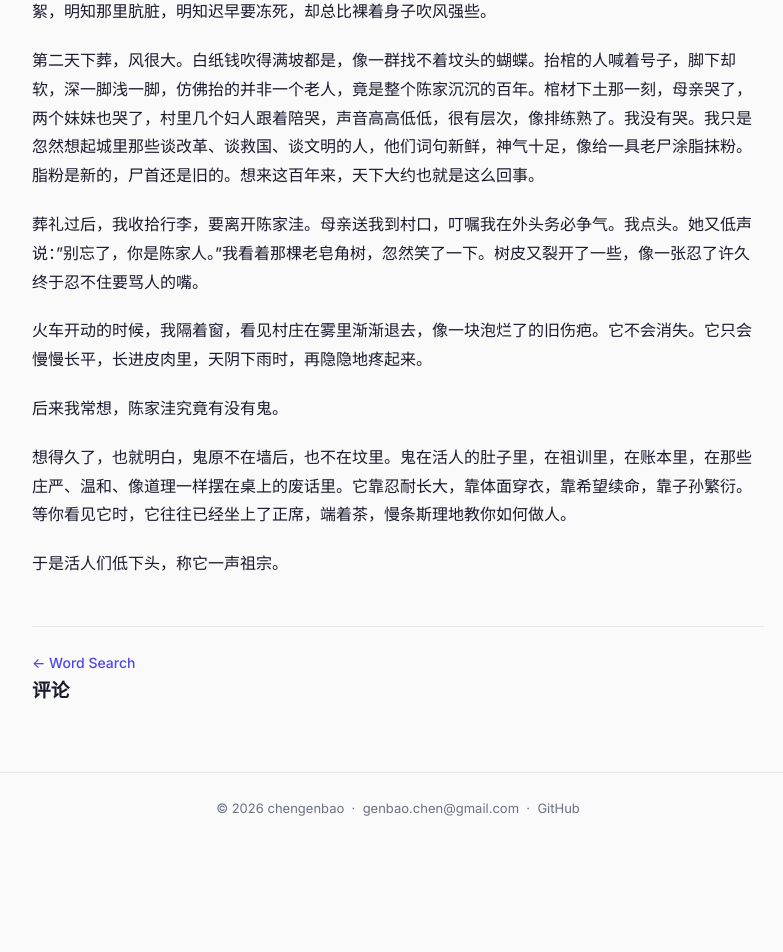
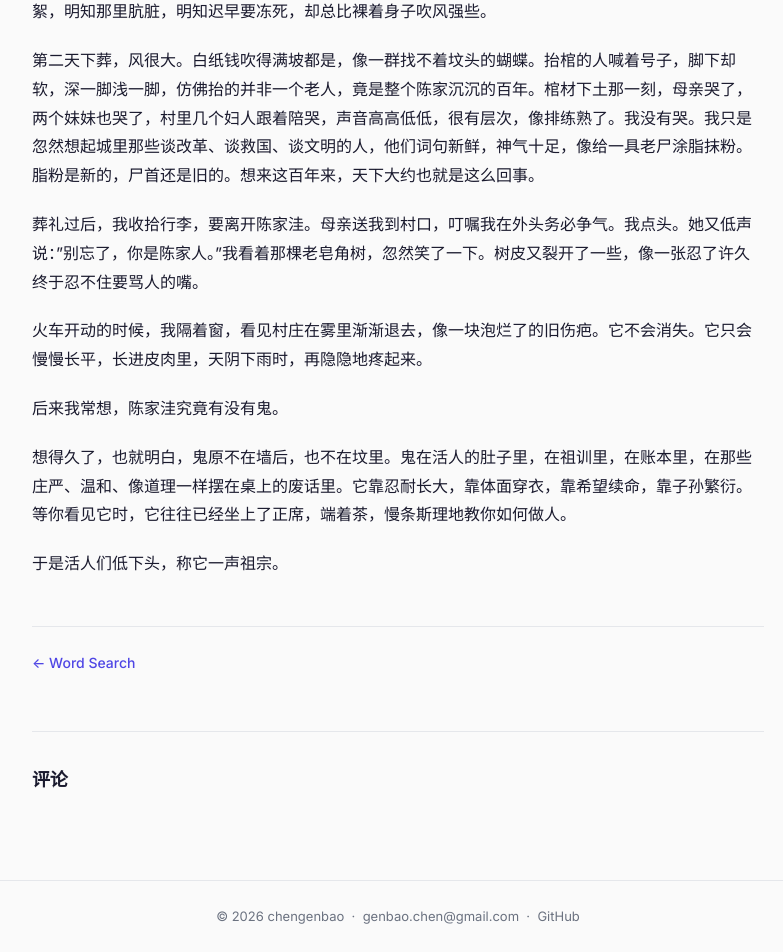
Before and after one commit to chengenbao/chengenbao.github.io, a Jekyll site: the page built from _posts/2026-03-07-bainianhangcun.md, in a window 1280 px wide. Shown: the part 4317-5269 px from the top of the page, without its empty margins (242-1025 px from the left). Built offline with Jekyll 4.4.1, drawn with Linux system fonts in a browser that asks for light colours; comment, search, counter and statistics services are not loaded; before the commit the page ends 5161 px from its top, so only the background shows below that.

Commit message:
feat: add comments section styles

```diff
--- a/_includes/head.html
+++ b/_includes/head.html
@@ -100,6 +100,12 @@ body{font-family:var(--sans);font-size:16px;line-height:1.75;color:var(--text);b
 .blog-card-more{font-size:13px;color:var(--accent);font-weight:500;margin-top:4px}
 @media(max-width:640px){.blog-card-thumb{height:160px}.blog-card-body{padding:16px 20px}.blog-card-title{font-size:17px}}
 
+
+/* Comments */
+.comments-section{margin-top:56px;padding-top:32px;border-top:1px solid var(--border)}
+.comments-title{font-size:18px;font-weight:600;color:var(--text);margin-bottom:20px;letter-spacing:-.2px}
+.giscus{margin-top:0}
+
   </style>
   <!-- Google Analytics 4 -->
   <script async src="https://www.googletagmanager.com/gtag/js?id=G-T360C7ZP2P"></script>
```
